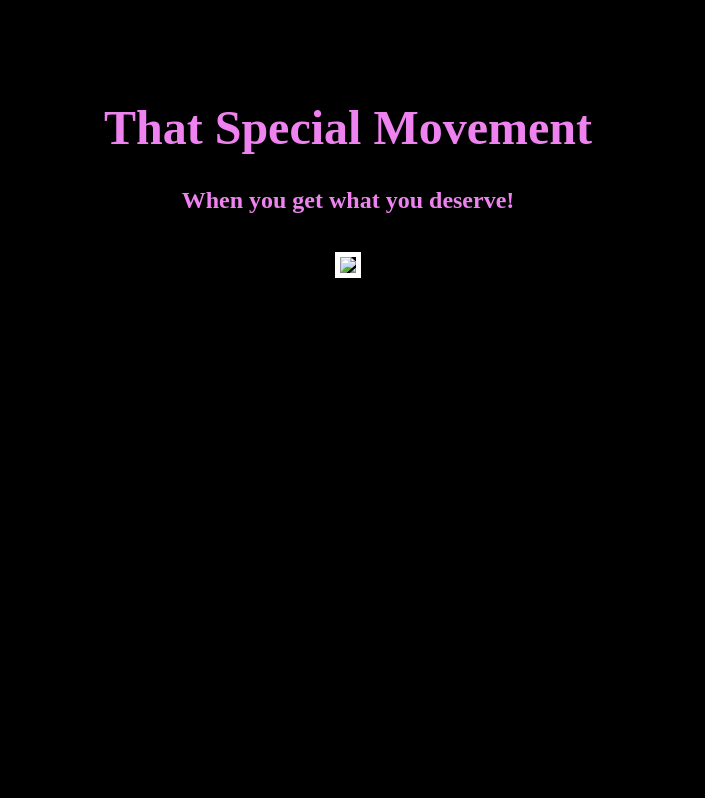
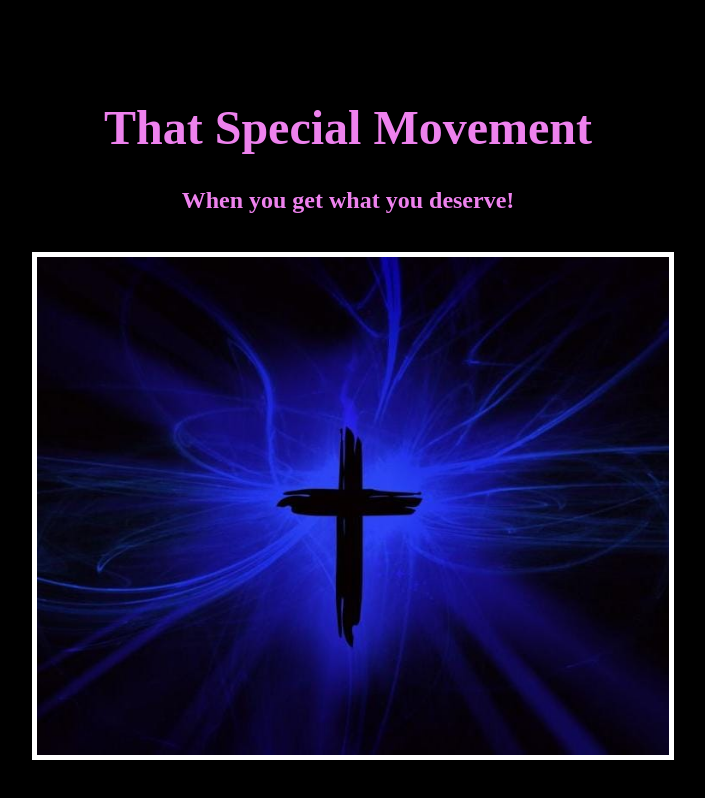
Before and after one commit to PrittoRuban/CSS-Basics, a plain HTML site: page index.html in a window 1280 px wide. Shown: the whole page, without its empty margins (292-997 px from the left). Drawn offline with Linux system fonts and the light colour scheme.

Commit message:
Update index.html

```diff
--- a/index.html
+++ b/index.html
@@ -27,7 +27,7 @@ But it must have the following features:
   <h1>That Special Movement</h1>
   <h2>When you get what you deserve!</h2>
   <br>
-  <img src="../6.4 Motivation Meme Project/assets/images/image001.jpg">
+  <img src="./assets/images/image001.jpg">
   <br>
 </div>
 </body>
```
